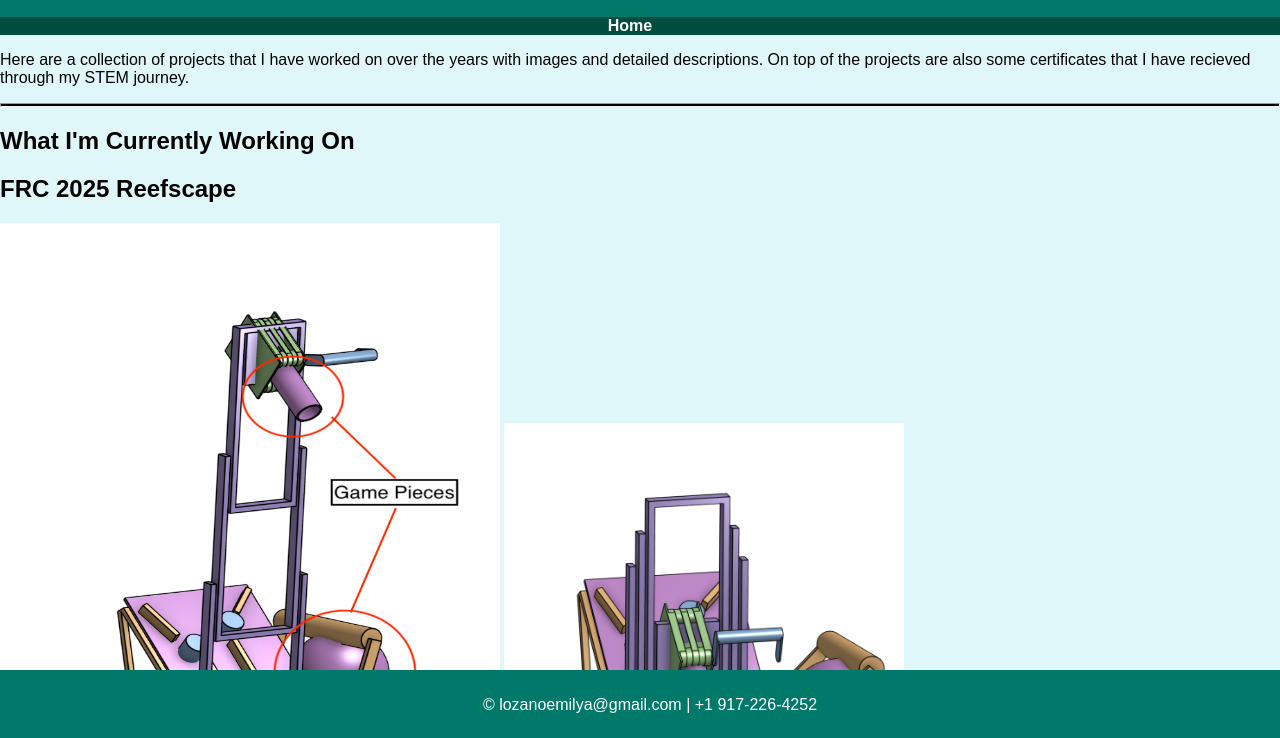
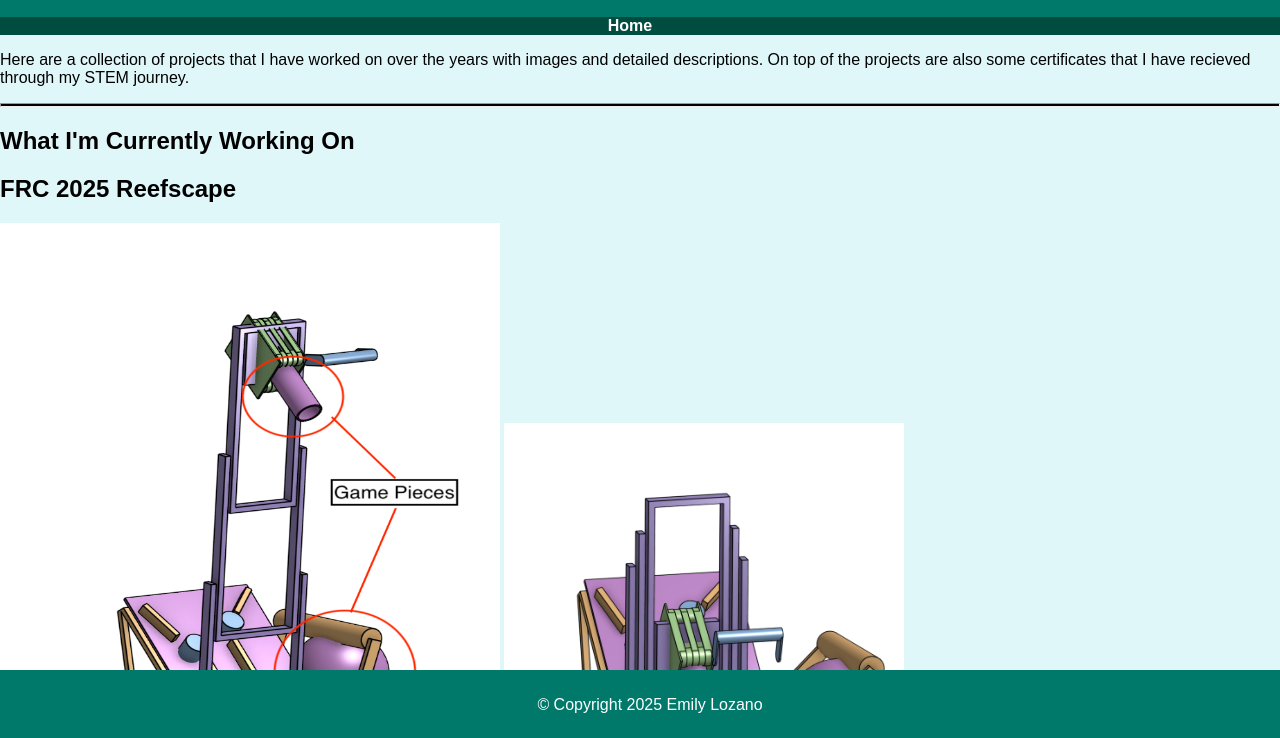
Before and after one commit to Emily-Lozano/mywebsite, a plain HTML site: page portfolio.html in a window 1280 px wide. Shown: the part 60-798 px from the top of the page. Drawn offline with Linux system fonts and the light colour scheme.

Commit message:
changed footer

```diff
--- a/portfolio.html
+++ b/portfolio.html
@@ -144,6 +144,6 @@
     </body>
 
     <footer>
-        <p>&copy; lozanoemilya@gmail.com | +1 917-226-4252</p>
+        <p>&copy; Copyright 2025 Emily Lozano</p>
       </footer>
 </html>
```
